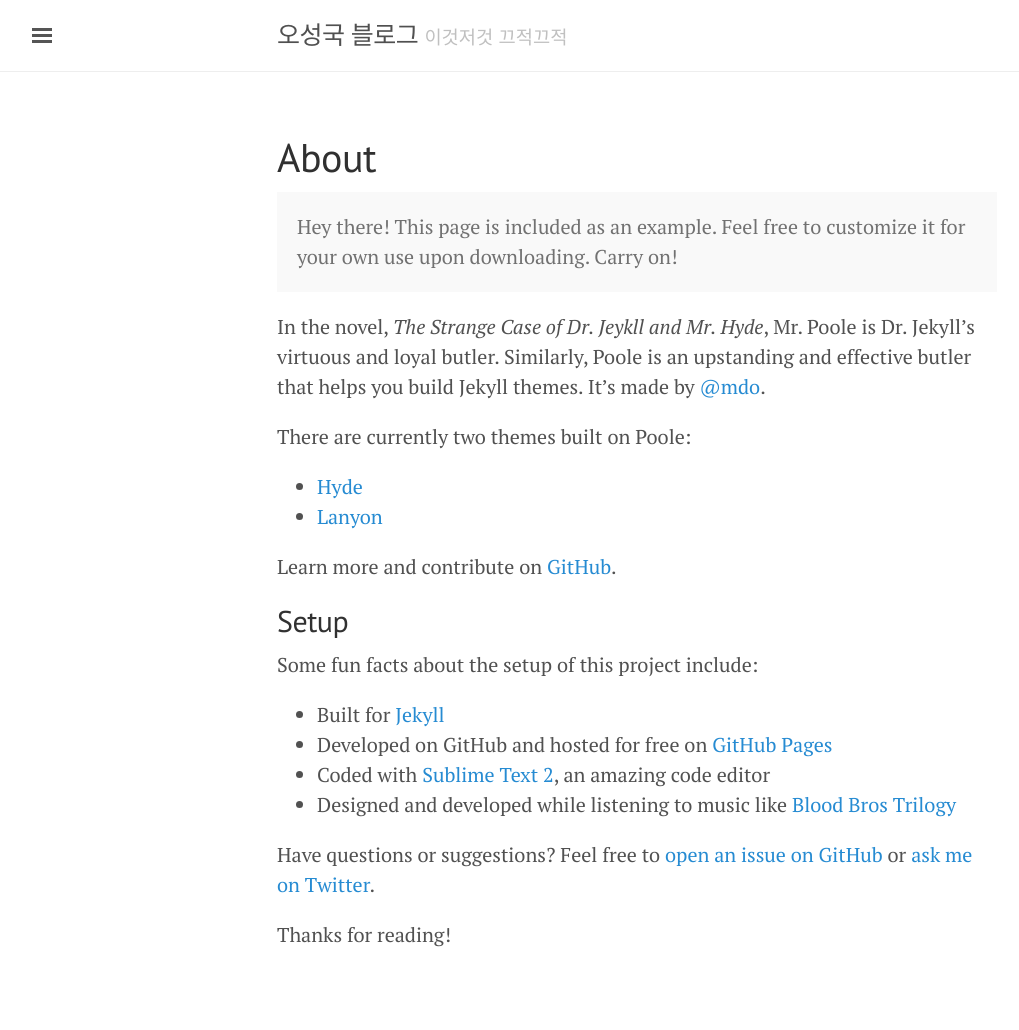
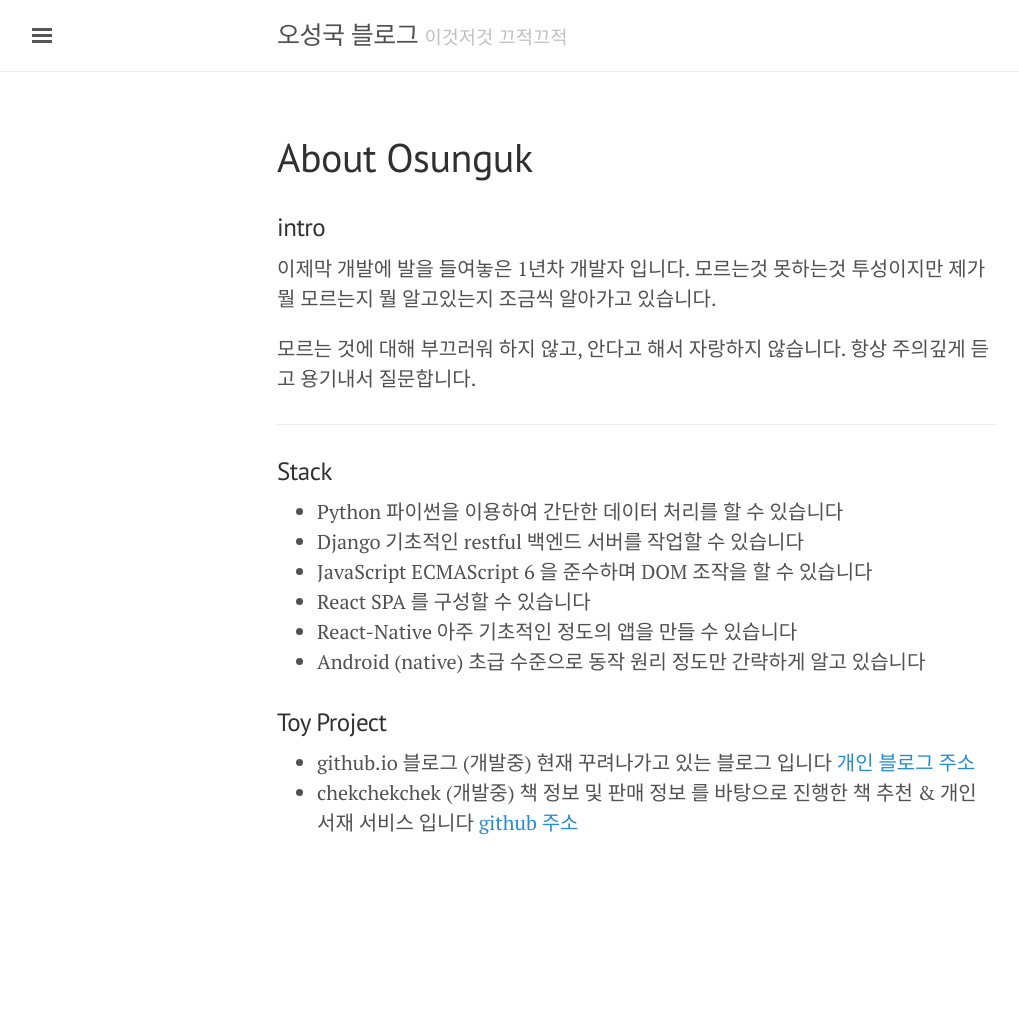
Before and after one commit to osunguk/osunguk.github.io, a Jekyll site: the page built from about.md, in a window 1280 px wide. Shown: the whole page, without its empty margins (3-1022 px from the left). Built offline with Jekyll 4.4.1, drawn with Linux system fonts in a browser that asks for light colours; after the commit the page ends 918 px from its top, so only the background shows below that.

Commit message:
add about.md

```diff
--- a/about.md
+++ b/about.md
@@ -1,30 +1,40 @@
 ---
 layout: page
-title: About
+title: About Osunguk
 ---
 
-<p class="message">
-  Hey there! This page is included as an example. Feel free to customize it for your own use upon downloading. Carry on!
-</p>
 
-In the novel, *The Strange Case of Dr. Jeykll and Mr. Hyde*, Mr. Poole is Dr. Jekyll's virtuous and loyal butler. Similarly, Poole is an upstanding and effective butler that helps you build Jekyll themes. It's made by [@mdo](https://twitter.com/mdo).
 
-There are currently two themes built on Poole:
+### intro
 
-* [Hyde](http://hyde.getpoole.com)
-* [Lanyon](http://lanyon.getpoole.com)
+이제막 개발에 발을 들여놓은 1년차 개발자 입니다. 모르는것 못하는것 투성이지만 제가 뭘 모르는지 뭘 알고있는지 조금씩 알아가고 있습니다.
 
-Learn more and contribute on [GitHub](https://github.com/poole).
+모르는 것에 대해 부끄러워 하지 않고, 안다고 해서 자랑하지 않습니다. 항상 주의깊게 듣고 용기내서 질문합니다.
 
-## Setup
+---
 
-Some fun facts about the setup of this project include:
+### Stack
 
-* Built for [Jekyll](http://jekyllrb.com)
-* Developed on GitHub and hosted for free on [GitHub Pages](https://pages.github.com)
-* Coded with [Sublime Text 2](http://sublimetext.com), an amazing code editor
-* Designed and developed while listening to music like [Blood Bros Trilogy](https://soundcloud.com/maddecent/sets/blood-bros-series)
+- Python
+  파이썬을 이용하여 간단한 데이터 처리를 할 수 있습니다
+- Django
+  기초적인 restful 백엔드 서버를 작업할 수 있습니다
+- JavaScript
+  ECMAScript 6 을 준수하며 DOM 조작을 할 수 있습니다
+- React
+  SPA 를 구성할 수 있습니다
+- React-Native
+  아주 기초적인 정도의 앱을 만들 수 있습니다
+- Android (native)
+  초급 수준으로 동작 원리 정도만 간략하게 알고 있습니다
 
-Have questions or suggestions? Feel free to [open an issue on GitHub](https://github.com/poole/issues/new) or [ask me on Twitter](https://twitter.com/mdo).
 
-Thanks for reading!
+
+### Toy Project
+
+- github.io 블로그 (개발중)
+  현재 꾸려나가고 있는 블로그 입니다
+  [개인 블로그 주소](https://osunguk.github.io/)
+- chekchekchek (개발중)
+  책 정보 및 판매 정보 를 바탕으로 진행한 책 추천 & 개인 서재 서비스 입니다
+  [github 주소](https://github.com/osunguk/chekchekchek)
```
